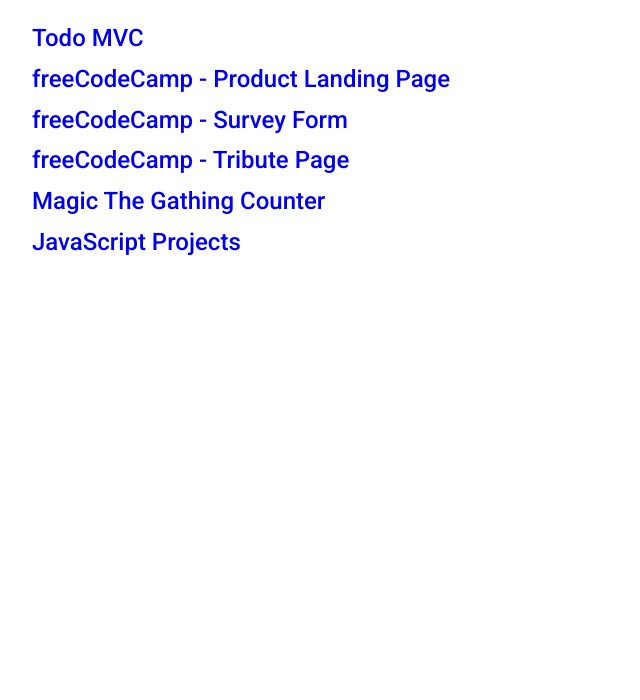
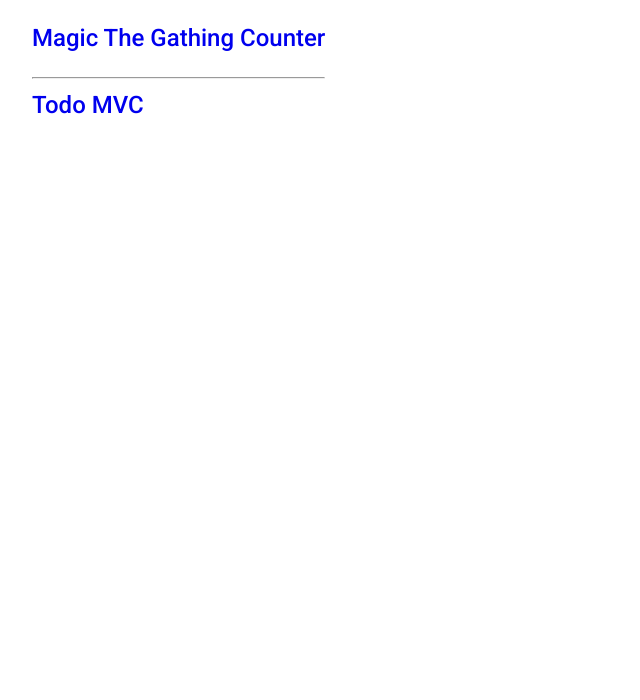
Before and after one commit to thirte3n/portfolio, a website: page public/index.html in a window 1280 px wide. Shown: the top 700 px of the page, without its empty margins (0-640 px from the left). Drawn offline with Linux system fonts and the light colour scheme.

Commit message:
Remove FCC projects and Update links to custom domain name

```diff
--- a/package.json
+++ b/package.json
@@ -6,7 +6,8 @@
   "scripts": {
     "start": "node server.js",
     "dev": "nodemon server.js",
-    "test": "echo \"Error: no test specified\" && exit 1"
+    "test": "echo \"Error: no test specified\" && exit 1",
+    "deploy": "git push heroku master"
   },
   "keywords": [],
   "author": "Justin Gajitos",
--- a/public/index.html
+++ b/public/index.html
@@ -14,22 +14,11 @@
   <main class="container">
     <ul class="project-links">
       <li>
-        <a href="https://todo-mvc-js.herokuapp.com" target="_blank">Todo MVC</a>
+        <a href="http://mtg.justingajitos.com" target="_blank">Magic The Gathing Counter</a>
       </li>
+      <hr>
       <li>
-        <a href="https://justingajitos.herokuapp.com/freecodecamp/fcc-product-landing-page" target="_blank">freeCodeCamp - Product Landing Page</a>
-      </li>
-      <li>
-        <a href="https://justingajitos.herokuapp.com/freecodecamp/fcc-survey-form" target="_blank">freeCodeCamp - Survey Form</a>
-      </li>
-      <li>
-        <a href="https://justingajitos.herokuapp.com/freecodecamp/fcc-tribute-page" target="_blank">freeCodeCamp - Tribute Page</a>
-      </li>
-      <li>
-        <a href="https://justingajitos.herokuapp.com/mtg-counter" target="_blank">Magic The Gathing Counter</a>
-      </li>
-      <li>
-        <a href="https://justingajitos.herokuapp.com/mtg-counter" target="_blank">JavaScript Projects</a>
+        <a href="http://todo.justingajitos.com" target="_blank">Todo MVC</a>
       </li>
     </ul>
   </main>
```
